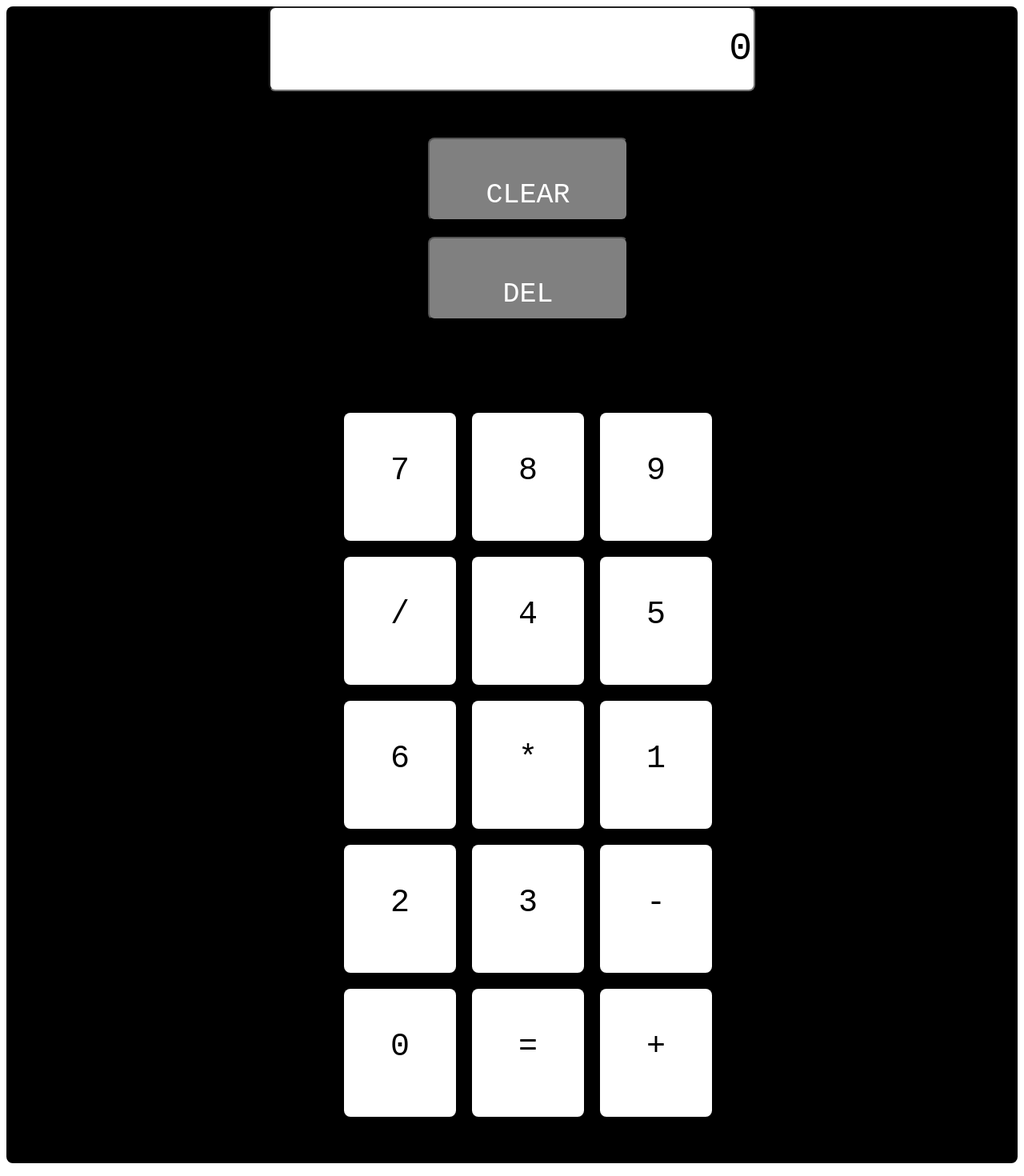
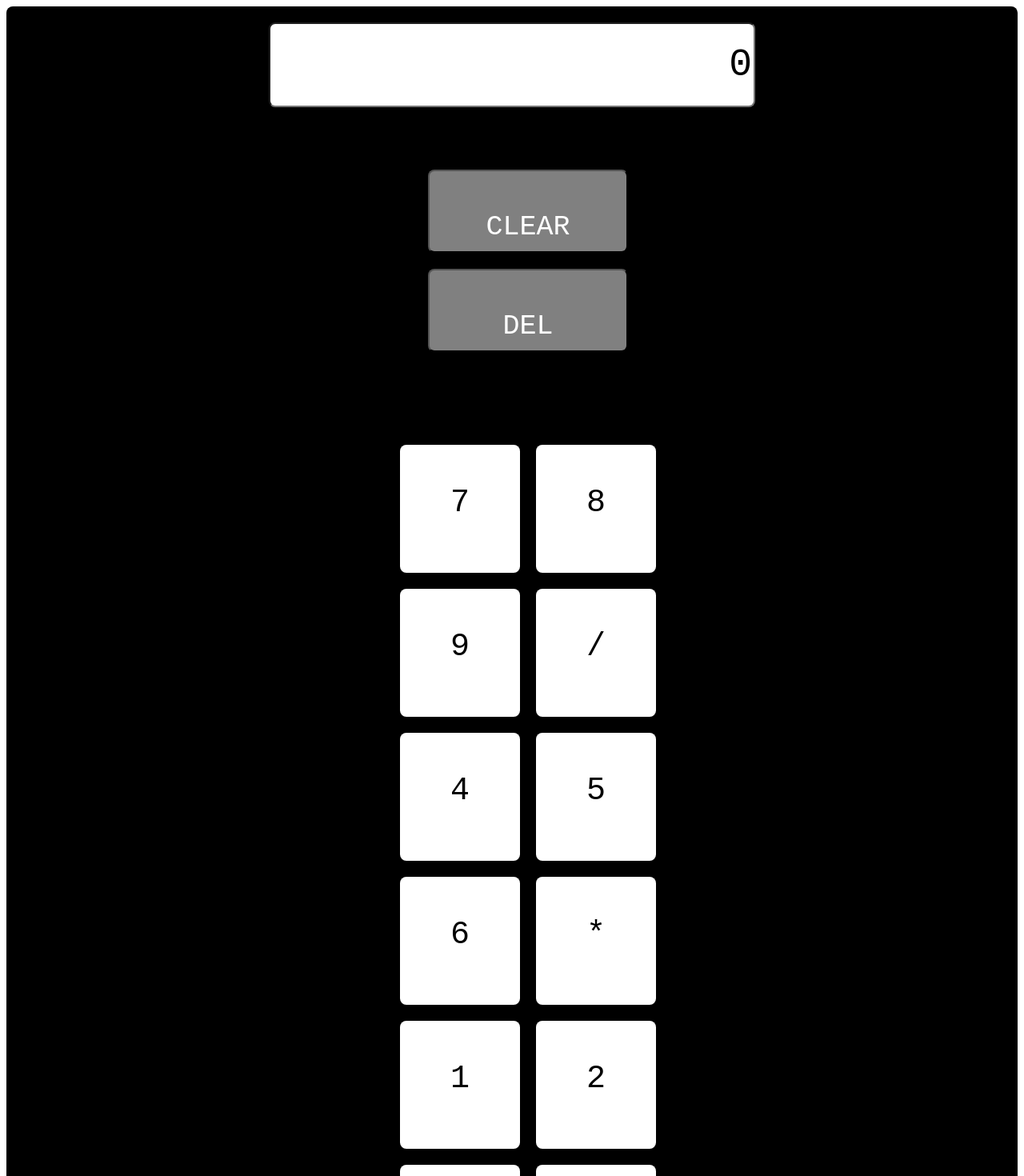
Before and after one commit to Mutheeswari/calculator-react, a React (Create React App) app in the folder calculator-app/: page / in a window 1280 px wide. Shown: the top 1470 px of the page at 80% size. Built offline with nearby package versions, Linux system fonts and the light colour scheme.

Commit message:
Dynamic Class created

```diff
--- a/calculator-app/src/App.css
+++ b/calculator-app/src/App.css
@@ -1,9 +1,11 @@
 .App {
   text-align: center;
 }
+
 ul.ul-numbers {
   width: 40%;
 }
+
 .set-width {
   width: 600px;
   height: 100px;
@@ -12,6 +14,7 @@ ul.ul-numbers {
   font-family: 'Cutive Mono', monospace;
   text-align: right;
 }
+
 .App-header {
   background-color: black;
   border-radius: 8px;
@@ -20,12 +23,29 @@ ul.ul-numbers {
   flex-direction: column;
   align-items: center;
   justify-content: center;
-  font-size:48px;
+  font-size: 48px;
   color: black;
-  padding: 0 10px;
+  padding: 10px;
 }
+
+.button-zero {
+  width: 230px;
+  border-radius: 8px;
+  font-size: 40px;
+  font-family: 'Cutive Mono', monospace;
+  height: 60px;
+  color: black;
+  align-items: center;
+  justify-content: center;
+  display: inline-block;
+  padding: 50px;
+  margin: 10px;
+  background: white;
+  border: none;
+}
+
 .button-numbers {
-  width: 40px;
+  width: 50px;
   border-radius: 8px;
   font-size: 40px;
   font-family: 'Cutive Mono', monospace;
@@ -40,6 +60,7 @@ ul.ul-numbers {
   border-radius: 8px;
   border: none;
 }
+
 .button-cldel {
   width: 250px;
   border-radius: 8px;
@@ -47,16 +68,18 @@ ul.ul-numbers {
   height: 70px;
   color: white;
   text-align: center;
-  font-family:'Cutive Mono', monospace;
+  font-family: 'Cutive Mono', monospace;
   background: grey;
   justify-content: center;
   display: inline-block;
   padding: 50px;
   margin: 10px;
 }
+
 .button-cldel:hover {
-  background-color:orange;
+  background-color: orange;
 }
+
 .button-numbers:hover {
-  background-color:orange;
+  background-color: orange;
 }
--- a/calculator-app/src/Buttonnumbers.js
+++ b/calculator-app/src/Buttonnumbers.js
@@ -5,11 +5,10 @@ import { operators, buttonLabels, buttonName } from "./constants";
 function Buttonnumbers() {
   const { digit, setDigit } = useContext(ButtonContext); // Define useContext with imported context (ButtonContext)
   const [arrayvalue, setArrayvalue] = useState({
-    firstItem:undefined,
-    operator: '',
-    thirdItem:undefined,
+    firstItem: undefined,
+    operator: "",
+    thirdItem: undefined,
   });
-  console.log(arrayvalue);
   const removeString = (digi) => {
     setDigit(digi.slice(0, -1));
   };
@@ -20,57 +19,36 @@ function Buttonnumbers() {
     if (digit === 0) {
       setDigit(num); //to call setDigit to change the editbox value if the previous value is "0"
     } else {
-      if (num !== '='){
+      if (num !== "=") {
         setDigit("" + digit + num); //to call setDigit if the previous value
       }
     }
   };
   const getArithmeticValue = () => {
     arrayvalue.firstItem = digit;
-    setArrayvalue(arrayvalue)
-    console.log(arrayvalue);
+    setArrayvalue(arrayvalue);
   };
   const getValue = (num) => {
     appendNumber(num);
     if (operators.includes(num)) {
-        getArithmeticValue ();
+      getArithmeticValue();
       arrayvalue.operator = num;
-        setArrayvalue(arrayvalue)
-        console.log(arrayvalue);
+      setArrayvalue(arrayvalue);
     }
-    if (num === '=') {
-
+    if (num === "=") {
       arrayvalue.thirdItem = digit.split(arrayvalue.operator)[1];
       setArrayvalue(arrayvalue);
       if (arrayvalue.operator === "+") {
         setDigit(Number(arrayvalue.firstItem) + Number(arrayvalue.thirdItem));
       }
     }
-    // else {
-    //   if ((arrayvalue.operator==='')) {
-    //     appendNumber(num);
-    //     console.log(digit);
-    //     const diginum = Number(digit);
-    //     arrayvalue.firstItem = diginum;
-    //     setArrayvalue(arrayvalue);
-
-    //   }
-    //   else {
-    //     appendNumber(num);
-    //     const diginum = Number(digit);
-    //     arrayvalue.thirdItem = diginum;
-    //     setArrayvalue(arrayvalue);
-    //   }
-
-    // }
   };
-
   // create "for loop" with map for the buttons with arrow function
   const listItems = buttonLabels.map((number, index) => (
-
     // Button with onClick
     <li
-      className="button-numbers"
+      // className="button-numbers"
+      className={number === 0 ? "button-zero" : "button-numbers"}
       key={number.toString()}
       onClick={() => getValue(number)}
     >
--- a/calculator-app/src/index.js
+++ b/calculator-app/src/index.js
@@ -1,6 +1,7 @@
 import React from "react";
 import ReactDOM from "react-dom/client";
 import App from "./App"; //importing App.js to call the component
+// import Appjson from "./Appjson"
 import reportWebVitals from "./reportWebVitals";
 
 const root = ReactDOM.createRoot(document.getElementById("root"));
```
Lines whose indentation alone changed are shown as unchanged.
